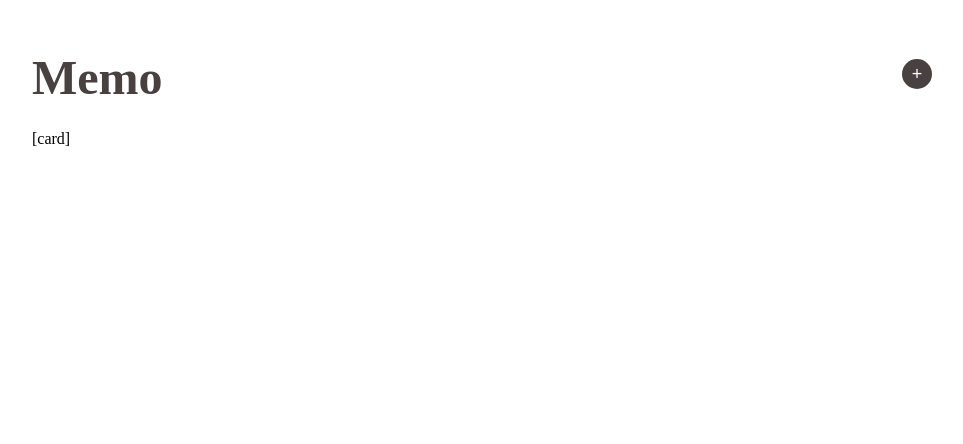
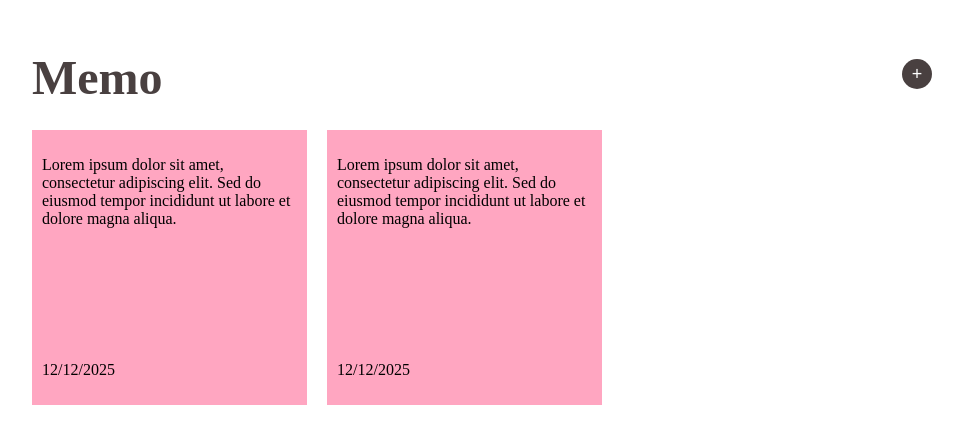
Before and after one commit to luthfizone/sticky-note-vue, a Vue app: page / in a window 1280 px wide. Shown: the top 444 px of the page, without its empty margins (158-1121 px from the left). Built offline with nearby package versions, Linux system fonts and the light colour scheme.

Commit message:
feat: display ui sticky note card

```diff
--- a/src/App.vue
+++ b/src/App.vue
@@ -8,7 +8,24 @@
         <h1 class="header-title">Memo</h1>
         <button class="header-button">+</button>
       </header>
-      <div>[card]</div>
+
+      <!-- Card -->
+      <div class="card-container">
+        <div class="card">
+          <p class="card-content">
+            Lorem ipsum dolor sit amet, consectetur adipiscing elit. Sed do
+            eiusmod tempor incididunt ut labore et dolore magna aliqua.
+          </p>
+          <p class="card-date">12/12/2025</p>
+        </div>
+        <div class="card">
+          <p class="card-content">
+            Lorem ipsum dolor sit amet, consectetur adipiscing elit. Sed do
+            eiusmod tempor incididunt ut labore et dolore magna aliqua.
+          </p>
+          <p class="card-date">12/12/2025</p>
+        </div>
+      </div>
     </div>
   </main>
 </template>
@@ -57,4 +74,23 @@ header {
   transform: scale(0.9);
   transition: transform 0.1s ease-in-out;
 }
+
+/* card */
+.card-container {
+  display: flex;
+  flex-wrap: wrap;
+  gap: 20px;
+}
+
+.card {
+  width: 255px;
+  height: 255px;
+  padding: 10px;
+  background-color: #ffa6c1;
+  margin-bottom: 20px;
+
+  display: flex;
+  flex-direction: column;
+  justify-content: space-between;
+}
 </style>
```
